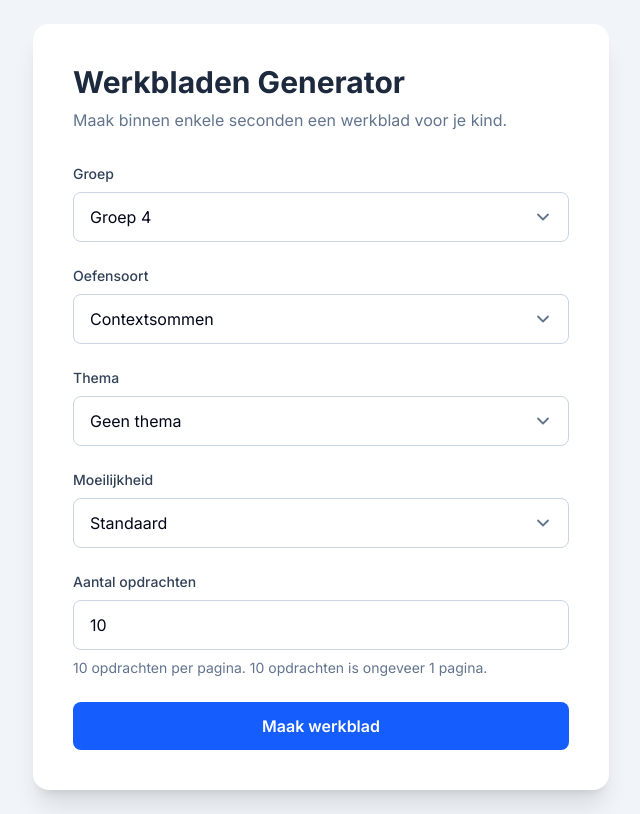
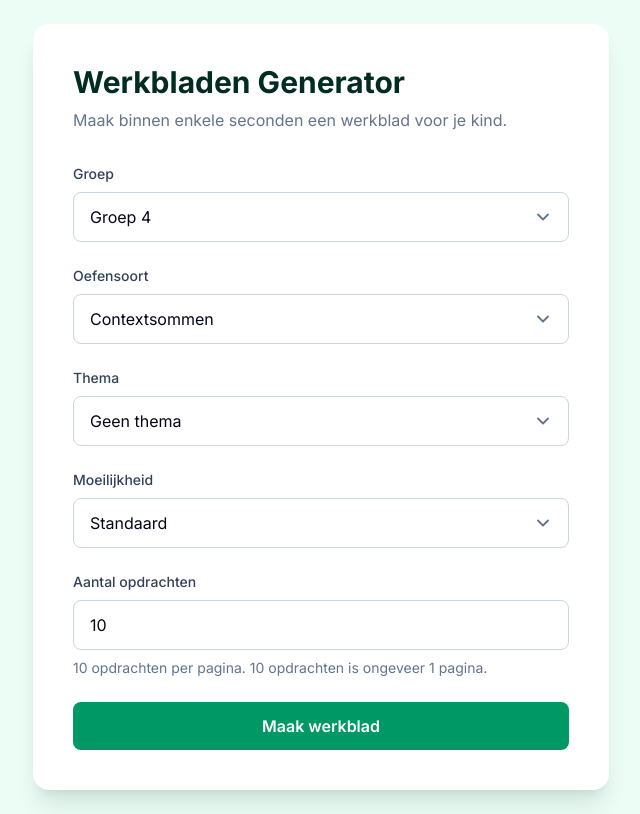
Before and after one commit to Christianlangelaar/werkbladen-generator, a Vue app: page / in a window 1280 px wide. Shown: the whole page, without its empty margins (319-959 px from the left). Built offline with nearby package versions, Linux system fonts and the light colour scheme.

Commit message:
Gebruik warmere groene huisstijl

```diff
--- a/src/App.vue
+++ b/src/App.vue
@@ -3,9 +3,9 @@ import WorksheetForm from './components/WorksheetForm.vue'
 </script>
 
 <template>
-  <main class="min-h-screen bg-slate-100 flex items-center justify-center p-6">
-    <div class="w-full max-w-xl rounded-2xl bg-white p-10 shadow-xl">
-      <h1 class="text-3xl font-bold text-slate-800">
+  <main class="min-h-screen bg-emerald-50 flex items-center justify-center p-6">
+    <div class="w-full max-w-xl rounded-2xl bg-white p-10 shadow-xl shadow-emerald-950/10">
+      <h1 class="text-3xl font-bold text-emerald-950">
         Werkbladen Generator
       </h1>
 
--- a/src/components/WorksheetForm.vue
+++ b/src/components/WorksheetForm.vue
@@ -49,7 +49,7 @@ const generationMessages = [
 ] as const
 let generationMessageInterval: number | undefined
 
-const fieldClass = 'w-full rounded-lg border border-slate-300 bg-white px-4 py-3 text-slate-950 transition disabled:cursor-wait disabled:bg-slate-50 disabled:text-slate-500 focus:border-blue-500 focus:outline-none focus:ring-2 focus:ring-blue-100'
+const fieldClass = 'w-full rounded-lg border border-slate-300 bg-white px-4 py-3 text-slate-950 transition disabled:cursor-wait disabled:bg-slate-50 disabled:text-slate-500 focus:border-emerald-600 focus:outline-none focus:ring-2 focus:ring-emerald-100'
 const selectClass = `${fieldClass} appearance-none pr-12`
 const themeOptions = [
     'Voetbal',
@@ -651,7 +651,7 @@ async function generatePdf() {
         <button
             type="submit"
             :disabled="isGenerating"
-            class="relative flex w-full items-center justify-center gap-3 overflow-hidden rounded-lg bg-blue-600 px-4 py-3 font-semibold text-white transition hover:bg-blue-700 disabled:cursor-wait disabled:bg-blue-500"
+            class="relative flex w-full items-center justify-center gap-3 overflow-hidden rounded-lg bg-emerald-600 px-4 py-3 font-semibold text-white transition hover:bg-emerald-700 disabled:cursor-wait disabled:bg-emerald-500"
         >
             <span
                 v-if="isGenerating"
--- a/src/services/generateWorksheetPdf.ts
+++ b/src/services/generateWorksheetPdf.ts
@@ -190,8 +190,8 @@ function getCompactQuestionParts(question: string) {
 function addHeader(doc: jsPDF, group: string, exercise: string) {
   const pageNumber = doc.getCurrentPageInfo().pageNumber
 
-  doc.setDrawColor(37, 99, 235)
-  doc.setFillColor(37, 99, 235)
+  doc.setDrawColor(5, 150, 105)
+  doc.setFillColor(5, 150, 105)
   doc.roundedRect(pageMargin, 17, 4, 14, 1, 1, 'F')
 
   doc.setFont('helvetica', 'bold')
```
Also changed, not shown: public/favicon.svg.
